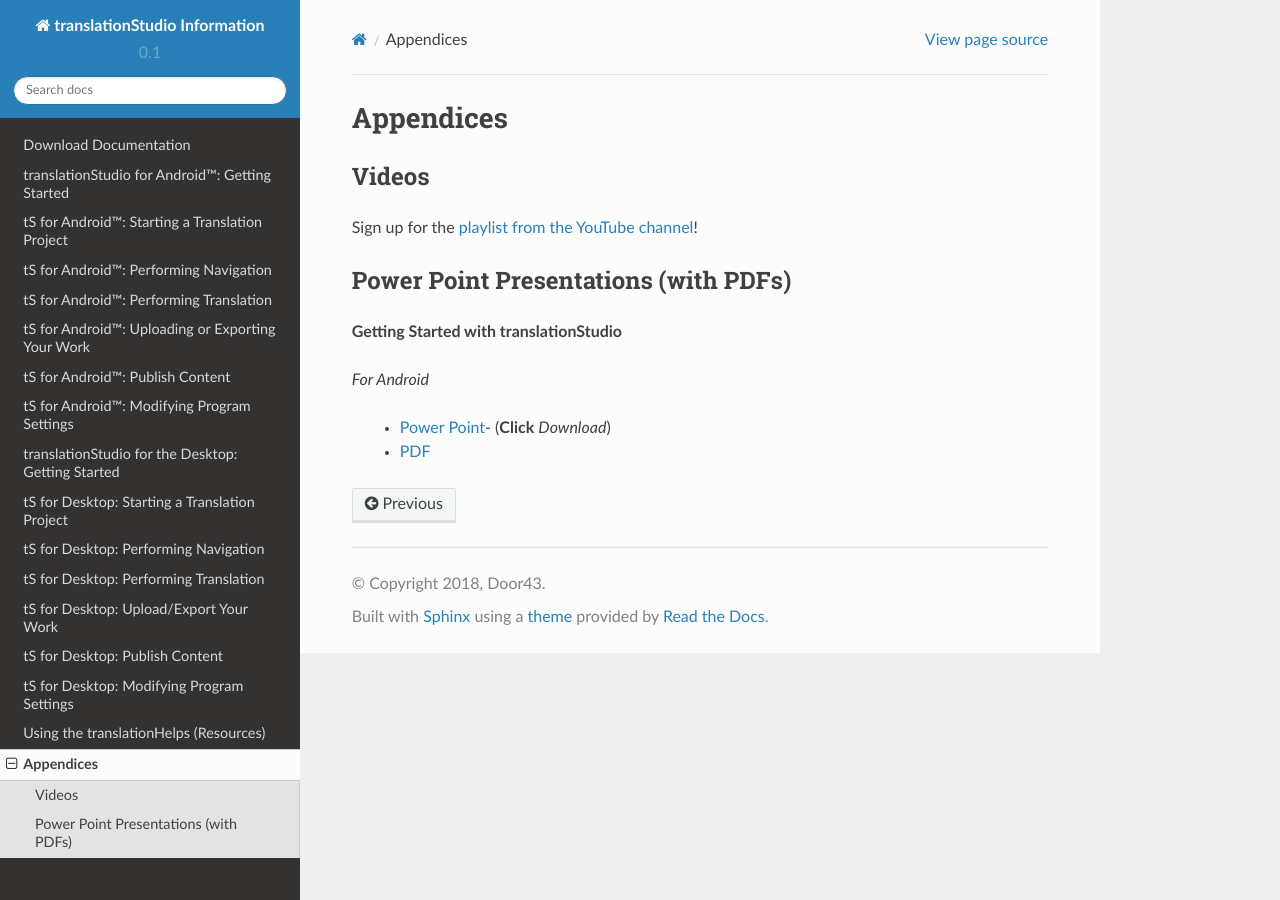
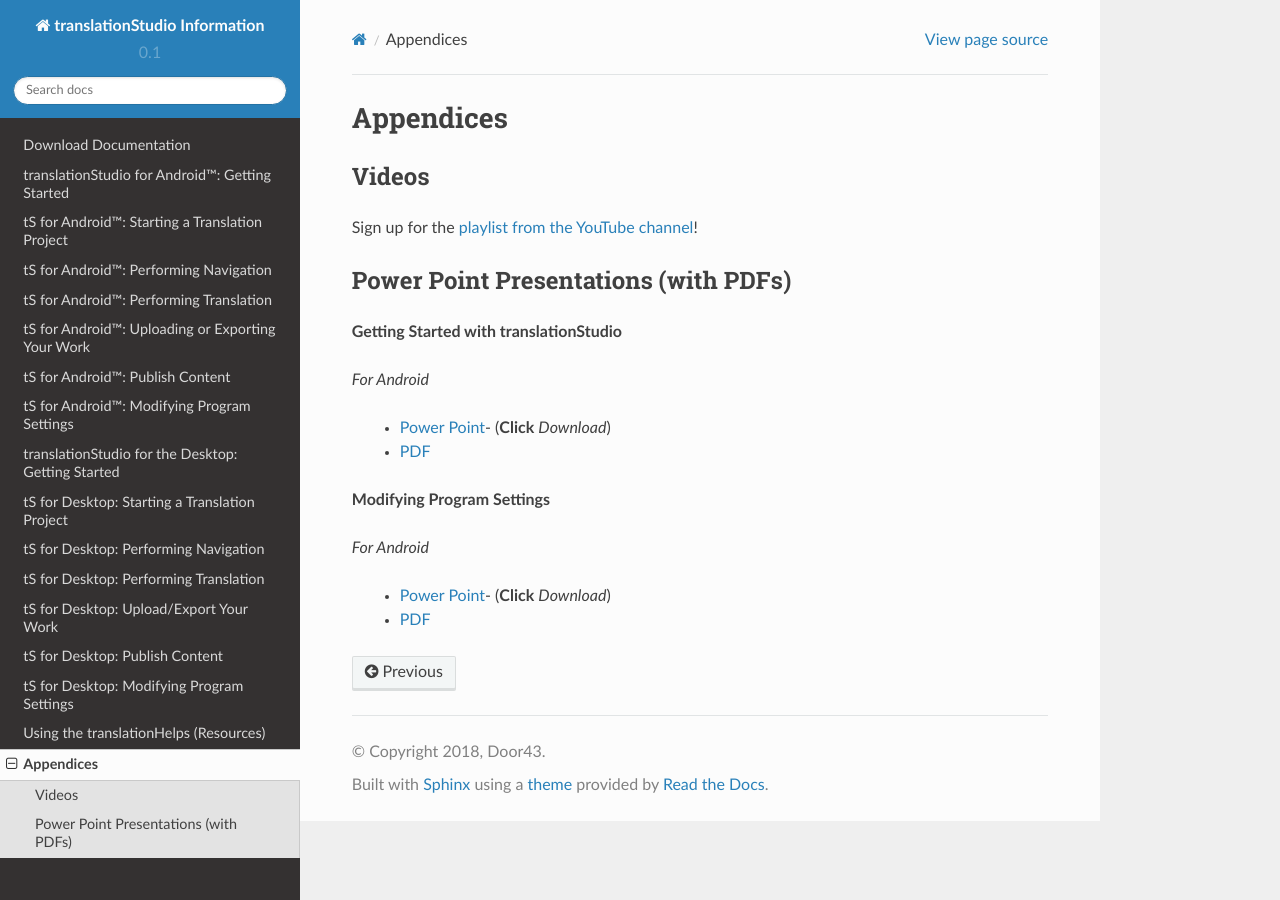
Before and after one commit to unfoldingWord-dev/translationStudio-Info, a Sphinx documentation site: the page built from docs/Appendix.rst, in a window 1280 px wide. Built offline with Sphinx 7.4.7 and the Read the Docs theme 2.0.0, drawn with Linux system fonts in a browser that asks for light colours; pages that are not in the unit, such as notebooks, are missing from menus.

Commit message:
Update Appendix.rst

```diff
--- a/docs/Appendix.rst
+++ b/docs/Appendix.rst
@@ -65,9 +65,14 @@ Power Point Presentations (with PDFs)
 
 .. *For Desktop*
 
-.. **Editing Oral Language Recordings 1.2.4**
-..  * Power Point - use the 'download' button to download from here: (https://github.com/unfoldingWord-dev/translationRecorder-Info/blob/master/presentations/translationRecorder_Editing_Recording-Oral_Language%20v1.2.4.pptx)
-..  * PDF - view the file here: (https://github.com/unfoldingWord-dev/translationRecorder-Info/blob/master/presentations/translationRecorder_Editing_Recording-Oral_Language%20v1.2.4.pdf)
+**Modifying Program Settings**
+
+*For Android*
+
+ * `Power Point <https://github.com/unfoldingWord-dev/translationStudio-Info/blob/master/docs/ChangeSettings.pptx>`_- (**Click** *Download*)
+ * `PDF <https://github.com/unfoldingWord-dev/translationStudio-Info/blob/master/docs/ChangeSettings.pdf>`_
+
+.. *For Desktop*
 
 .. **Editing Audio Recordings 1.2.4**
 ..  * Power Point - use the 'download' button to download from here: (https://github.com/unfoldingWord-dev/translationRecorder-Info/blob/master/presentations/translationRecorder_Editing_Recording-Audio_Recording_v1.2.4.pptx)
```
